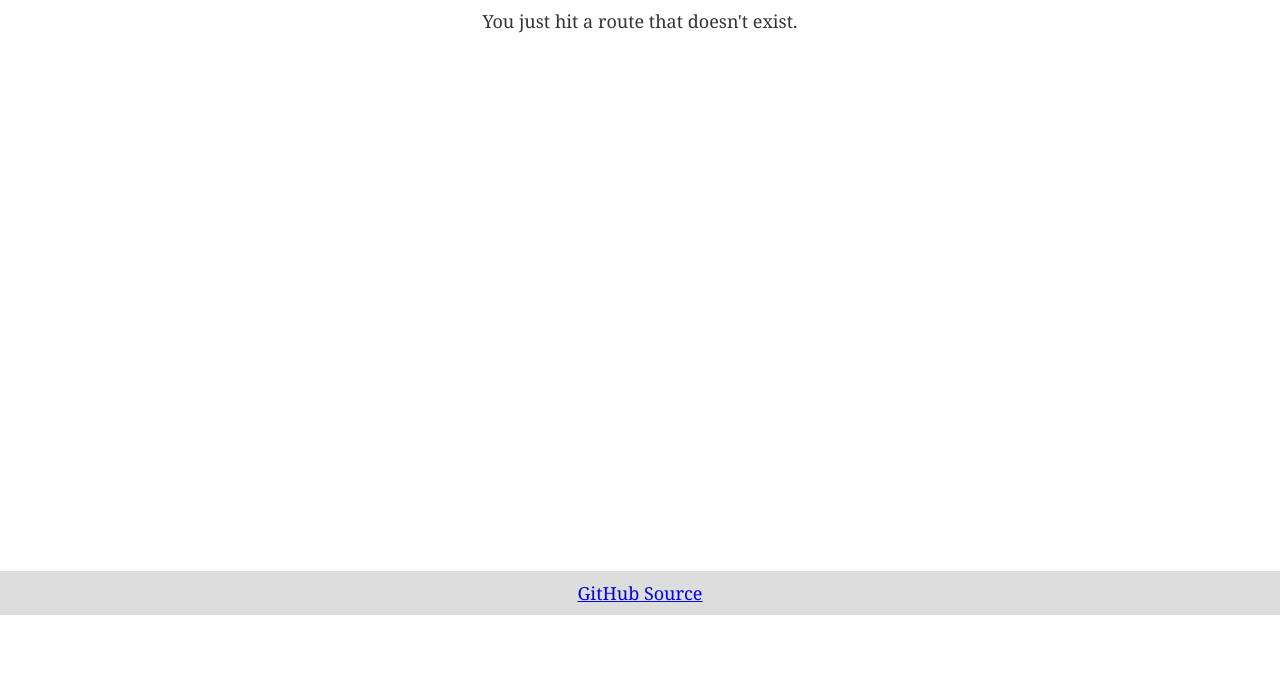
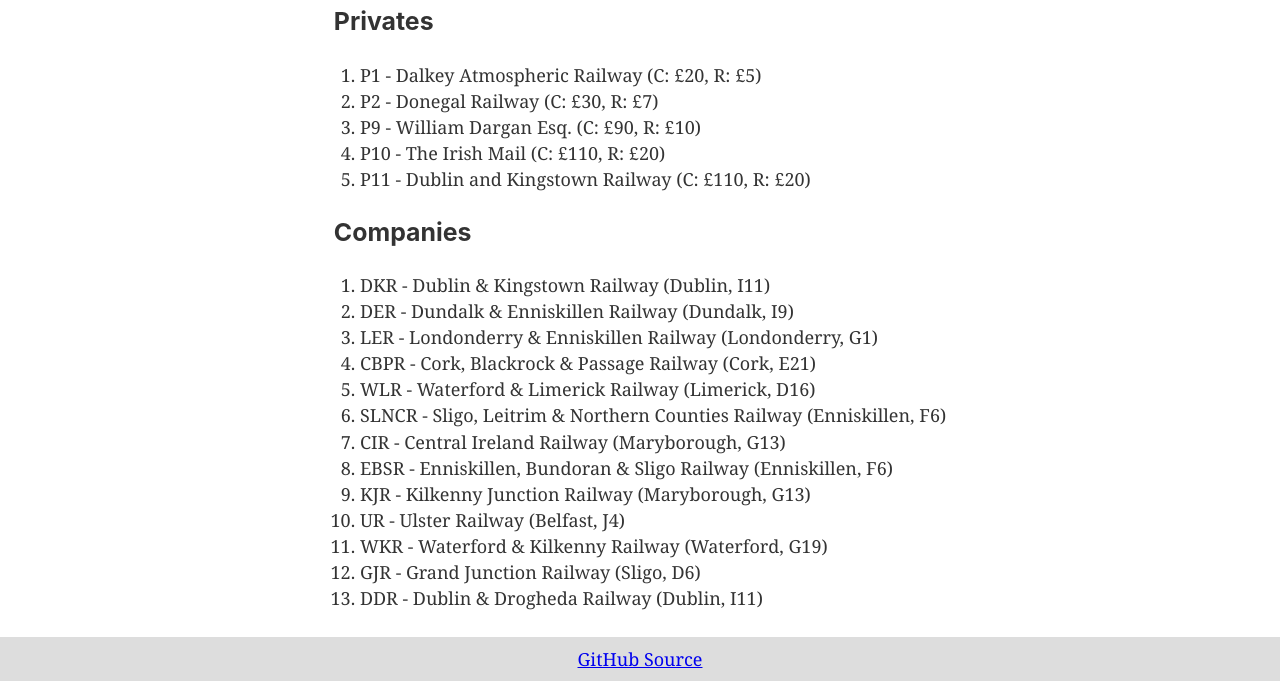
Before and after one commit to 18xx/union-station, a Gatsby site: page /random/18ireland in a window 1280 px wide. Before the commit this address had no page. Shown: the part 185-866 px from the top of the page. Before the commit the page ends 800 px from the top, so only its background shows below. Built offline with nearby package versions, Linux system fonts and the light colour scheme; Gatsby itself is replaced by a stand-in of ours.

Commit message:
18Ireland
Add 18Ireland with random private selection and random company order.

```diff
--- a/src/pages/index.tsx
+++ b/src/pages/index.tsx
@@ -13,6 +13,7 @@
       <li><Link to="/random/1846/">1846</Link></li>
       <li><Link to="/random/1849/">1849</Link></li>
       <li><Link to="/random/1862ea/">1862: Railway Mania in Eastern Counties</Link></li>
+      <li><Link to="/random/18ireland/">18Ireland</Link></li>
       <li><Link to="/random/18nw/">18NW: Railroading in the "Great Northwest"</Link></li>
     </ul>
   </Layout>
--- /dev/null
+++ b/src/pages/random/18ireland.tsx
@@ -0,0 +1,56 @@
+import sampleSize from 'lodash.samplesize';
+import React from 'react';
+
+import Layout from '../../components/layout';
+import OrderedList from '../../components/ordered_list';
+
+interface Private {
+  readonly number: number;
+  readonly name: string;
+}
+
+const Page: React.SFC = () => {
+  const privates: readonly string[] = [
+    { number: 1, name: 'Dalkey Atmospheric Railway (C: £20, R: £5)' },
+    { number: 11, name: 'Dublin and Kingstown Railway (C: £110, R: £20)' },
+  ].concat(sampleSize([
+    { number: 2, name: 'Donegal Railway (C: £30, R: £7)' },
+    { number: 3, name: 'Board of Works (C: £40, R: £9)' },
+    { number: 4, name: 'City of Dublin Steam Packet Company (C: £45, R: £10)' },
+    { number: 5, name: 'Tralee and Dingle Railway (C: £50, R: £10)' },
+    { number: 6, name: 'Drumglass Colliery Railway (C: £60, R: £12)' },
+    { number: 7, name: 'Trans-Atlantic Steam Packet Station (C: £75, R: £15)' },
+    { number: 8, name: 'River Shannon Shipping Company (C: £80, R: £10)' },
+    { number: 9, name: 'William Dargan Esq. (C: £90, R: £10)' },
+    { number: 10, name: 'The Irish Mail (C: £110, R: £20)' },
+  ], 3)).sort(
+    (a: Private, b: Private) => a.number - b.number
+  ).map(p => `P${p.number} - ${p.name}`);
+
+  const companies: readonly string[] = [
+    'DKR - Dublin & Kingstown Railway (Dublin, I11)',
+  ].concat(sampleSize([
+    'GNWR - Great Northern & Western Railway (Dromod, F10)',
+    'WLR - Waterford & Limerick Railway (Limerick, D16)',
+    'GJR - Grand Junction Railway (Sligo, D6)',
+    'DDR - Dublin & Drogheda Railway (Dublin, I11)',
+    'KJR - Kilkenny Junction Railway (Maryborough, G13)',
+    'EBSR - Enniskillen, Bundoran & Sligo Railway (Enniskillen, F6)',
+    'SLNCR - Sligo, Leitrim & Northern Counties Railway (Enniskillen, F6)',
+    'UR - Ulster Railway (Belfast, J4)',
+    'DER - Dundalk & Enniskillen Railway (Dundalk, I9)',
+    'CIR - Central Ireland Railway (Maryborough, G13)',
+    'LER - Londonderry & Enniskillen Railway (Londonderry, G1)',
+    'CBPR - Cork, Blackrock & Passage Railway (Cork, E21)',
+    'WKR - Waterford & Kilkenny Railway (Waterford, G19)',
+  ], 12));
+
+  return <Layout>
+    <h1>18Ireland</h1>
+
+    <OrderedList heading='Privates' list={privates} />
+    <OrderedList heading='Companies' list={companies} />
+  </Layout>
+}
+
+export default Page;
```
